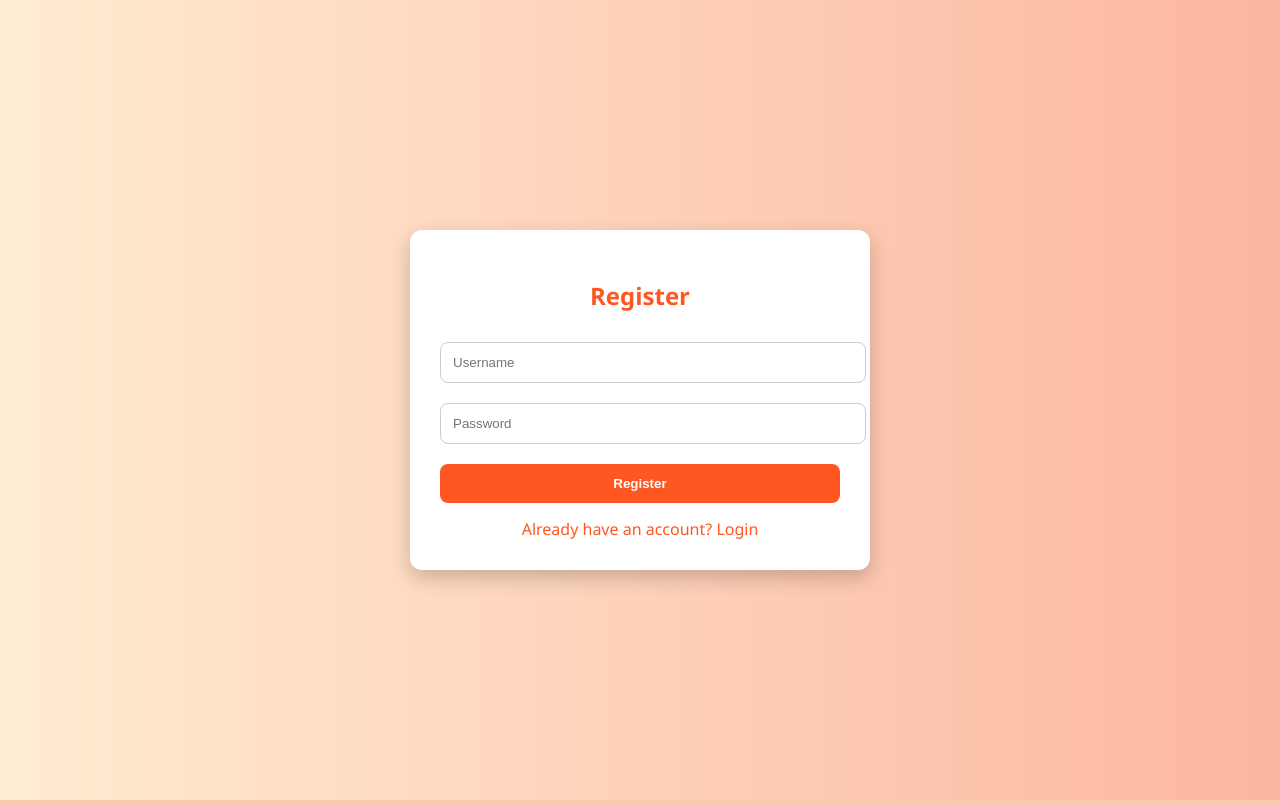
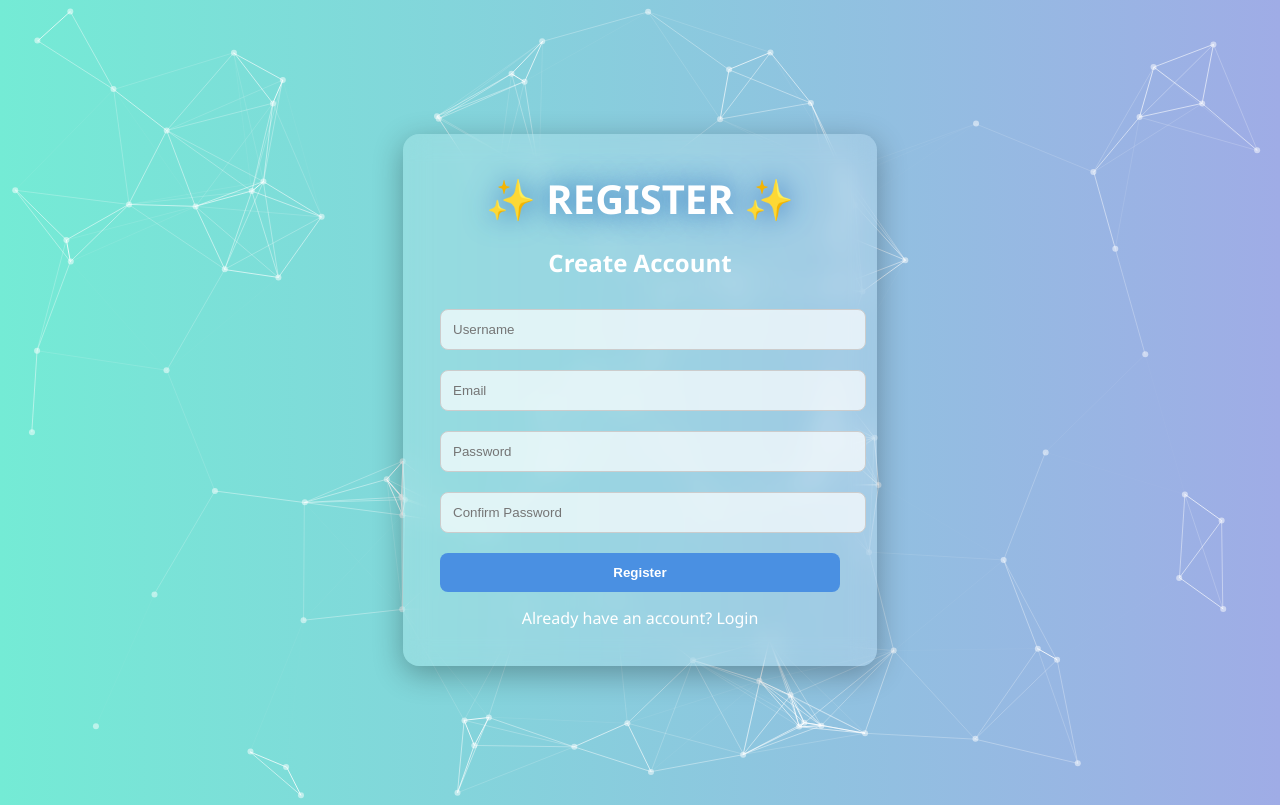
Before and after one commit to Sipun2104/minorfinal, a Flask app: page /register in a window 1280 px wide. Run offline with Flask 3, Linux system fonts and the light colour scheme.

Commit message:
Update register.html

```diff
--- a/templates/register.html
+++ b/templates/register.html
@@ -2,41 +2,94 @@
 <html>
 <head>
   <title>Register</title>
+
+  <!-- Particle.js CDN -->
+  <script src="https://cdn.jsdelivr.net/npm/particles.js@2.0.0/particles.min.js"></script>
+
   <style>
     body {
       font-family: 'Segoe UI', sans-serif;
-      background: linear-gradient(to right, #ffecd2, #fcb69f);
-      color: #333;
+      background: linear-gradient(to right, #74ebd5, #9face6);
+      margin: 0;
+      height: 100vh;
+      overflow: hidden;
       display: flex;
       justify-content: center;
       align-items: center;
-      height: 100vh;
-      margin: 0;
     }
 
+    /* Particle Background Layer */
+    #particles-js {
+      position: absolute;
+      width: 100%;
+      height: 100%;
+      z-index: -1;
+      top: 0;
+      left: 0;
+    }
+
+    /* Register Card */
     .register-container {
-      background: white;
-      padding: 30px;
-      border-radius: 12px;
-      box-shadow: 0 8px 20px rgba(0, 0, 0, 0.2);
-      animation: fadeSlide 0.8s ease forwards;
+      background: rgba(255, 255, 255, 0.15);
+      padding: 35px;
+      border-radius: 16px;
+      backdrop-filter: blur(12px);
+      box-shadow: 0 8px 30px rgba(0, 0, 0, 0.3);
+      animation: slideIn 0.8s ease forwards;
       opacity: 0;
-      transform: translateY(60px);
+      transform: translateY(50px);
       max-width: 400px;
       width: 100%;
+      border: 2px solid transparent;
+      transition: transform 0.3s ease;
     }
 
-    @keyframes fadeSlide {
+    /* 3D tilt */
+    .register-container:hover {
+      transform: translateY(-5px) rotateX(4deg) rotateY(-4deg);
+    }
+
+    /* Neon Border */
+    .register-container:hover {
+      border-color: #4A90E2;
+      box-shadow: 0 0 20px #4A90E2,
+                  0 0 40px #4A90E2,
+                  0 0 60px #4A90E2;
+    }
+
+    @keyframes slideIn {
       to {
         opacity: 1;
         transform: translateY(0);
       }
     }
 
+    /* Glowing Logo */
+    .logo {
+      font-size: 40px;
+      font-weight: bold;
+      color: white;
+      text-align: center;
+      margin-bottom: 15px;
+      text-shadow: 0 0 10px #4A90E2,
+                   0 0 20px #4A90E2,
+                   0 0 30px #4A90E2;
+      animation: pulse 2s infinite alternate;
+    }
+
+    @keyframes pulse {
+      from {
+        text-shadow: 0 0 10px #4A90E2;
+      }
+      to {
+        text-shadow: 0 0 30px #1c5fb4;
+      }
+    }
+
     h2 {
       text-align: center;
       margin-bottom: 20px;
-      color: #FF5722;
+      color: #fff;
     }
 
     input {
@@ -45,18 +98,20 @@
       margin: 10px 0;
       border-radius: 8px;
       border: 1px solid #ccc;
-      transition: border 0.3s;
+      transition: border 0.3s, transform 0.2s;
+      background: rgba(255, 255, 255, 0.7);
     }
 
     input:focus {
-      border-color: #FF5722;
+      border-color: #4A90E2;
+      transform: scale(1.03);
       outline: none;
     }
 
     button {
       width: 100%;
       padding: 12px;
-      background-color: #FF5722;
+      background-color: #4A90E2;
       color: white;
       border: none;
       border-radius: 8px;
@@ -68,27 +123,54 @@
 
     button:hover {
       transform: scale(1.05);
-      background-color: #e64a19;
+      background-color: #1c5fb4;
     }
 
     a {
       display: block;
       text-align: center;
       margin-top: 15px;
-      color: #FF5722;
+      color: white;
       text-decoration: none;
     }
+
   </style>
 </head>
+
 <body>
+
+  <!-- Particle Background -->
+  <div id="particles-js"></div>
+
   <div class="register-container">
-    <h2>Register</h2>
+
+    <div class="logo">✨ REGISTER ✨</div>
+
+    <h2>Create Account</h2>
+
     <form method="POST">
-      <input name="username" placeholder="Username" required>
+      <input name="username" placeholder="Username " required>
+      <input name="email" type="email" placeholder="Email" required>
       <input name="password" type="password" placeholder="Password" required>
+      <input name="confirm_password" type="password" placeholder="Confirm Password" required>
       <button type="submit">Register</button>
     </form>
+
     <a href="/login">Already have an account? Login</a>
   </div>
+
+  <!-- Particle Configuration -->
+  <script>
+    particlesJS("particles-js", {
+      "particles": {
+        "number": { "value": 90 },
+        "size": { "value": 3 },
+        "move": { "speed": 2 },
+        "line_linked": { "enable": true, "distance": 150 },
+        "opacity": { "value": 0.5 }
+      }
+    });
+  </script>
+
 </body>
 </html>
```
